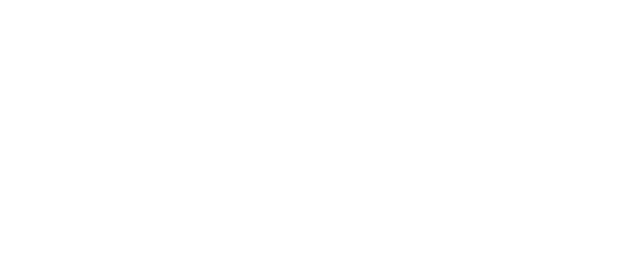
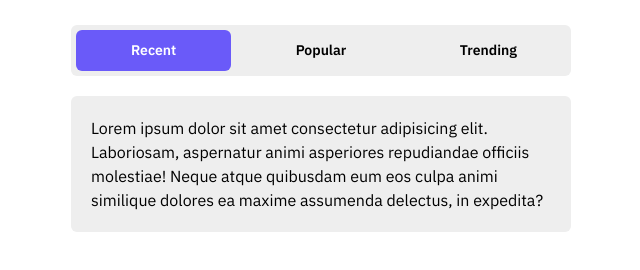
Before and after one commit to evondevblog/learning-git-github, a plain HTML site: page index.html in a window 1280 px wide. Shown: the whole page, without its empty margins (319-959 px from the left). Drawn offline with Linux system fonts and the light colour scheme.

Commit message:
add tab ui

```diff
--- a/index.html
+++ b/index.html
@@ -5,6 +5,62 @@
     <meta http-equiv="X-UA-Compatible" content="IE=edge" />
     <meta name="viewport" content="width=device-width, initial-scale=1.0" />
     <title>Learning Git by Evondev</title>
+    <link rel="preconnect" href="https://fonts.googleapis.com" />
+    <link rel="preconnect" href="https://fonts.gstatic.com" crossorigin />
+    <link
+      href="https://fonts.googleapis.com/css2?family=IBM+Plex+Sans:wght@400;500;600;700&display=swap"
+      rel="stylesheet"
+    />
+    <link rel="stylesheet" href="./styles/app.css" />
   </head>
-  <body></body>
+  <body>
+    <style>
+      .tab {
+        max-width: 500px;
+        margin: 25px auto;
+      }
+      .tab-list {
+        display: flex;
+        gap: 12px;
+        background-color: #eee;
+        border-radius: 6px;
+        padding: 5px;
+        margin-bottom: 20px;
+      }
+      .tab-item {
+        flex: 1;
+        text-align: center;
+        padding: 10px 20px;
+        cursor: pointer;
+        font-size: 14px;
+        font-weight: 600;
+        border-radius: inherit;
+      }
+      .tab-item:hover {
+        background-color: #fafafa;
+      }
+      .tab-item.is-active {
+        color: white;
+        background-color: #6a5af9;
+      }
+      .tab-content {
+        background-color: #eee;
+        padding: 20px;
+        border-radius: 6px;
+      }
+    </style>
+    <div class="tab">
+      <div class="tab-list">
+        <div class="tab-item is-active">Recent</div>
+        <div class="tab-item">Popular</div>
+        <div class="tab-item">Trending</div>
+      </div>
+      <div class="tab-content">
+        Lorem ipsum dolor sit amet consectetur adipisicing elit. Laboriosam,
+        aspernatur animi asperiores repudiandae officiis molestiae! Neque atque
+        quibusdam eum eos culpa animi similique dolores ea maxime assumenda
+        delectus, in expedita?
+      </div>
+    </div>
+  </body>
 </html>
--- a/styles/app.css
+++ b/styles/app.css
@@ -31,5 +31,6 @@ body {
   min-height: 100vh;
   font-weight: 400;
   font-size: 16px;
-  line-height: 1;
+  line-height: 1.5;
+  font-family: "IBM Plex Sans", sans-serif;
 }
```
